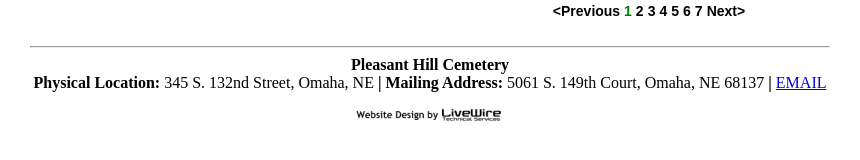
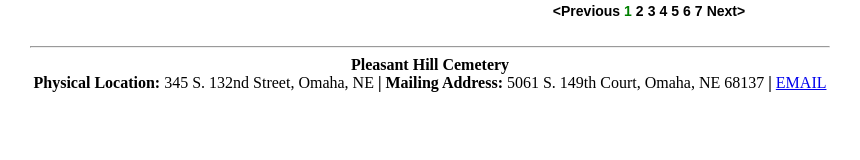
Before and after one commit to avondohren/pleasanthillomaha, a Jekyll site: the page built from index.html, in a window 1280 px wide. Shown: the part 438-598 px from the top of the page, without its empty margins (210-1070 px from the left). Built offline with Jekyll 4.4.1, drawn with Linux system fonts in a browser that asks for light colours; Markdown is read by kramdown in place of the engine named in the settings.

Commit message:
Removed LiveWire Link from Layout

```diff
--- a/_layouts/default.html
+++ b/_layouts/default.html
@@ -54,10 +54,6 @@
         </b><a class="nostyle" href="mailto:john_von_dohren@hotmail.com">EMAIL</a>
       </p>
 
-      <!-- This contains the LiveWire Technical Services button that is shown on the bottom of the webpage -->
-      <a href="http://www.livewirets.com">
-        <img src="images/livewire.jpg" width=150px height=15px border=0 alt="Website design and hosting by Livewire Technical Services">
-      </a>
     </div>
   </div>
 
```
